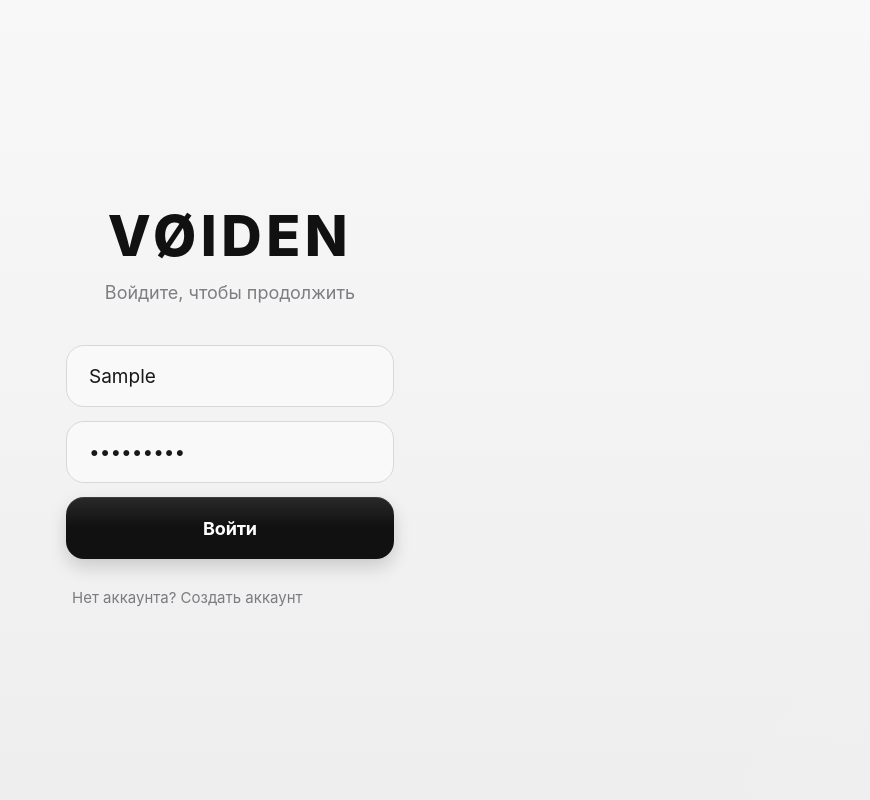
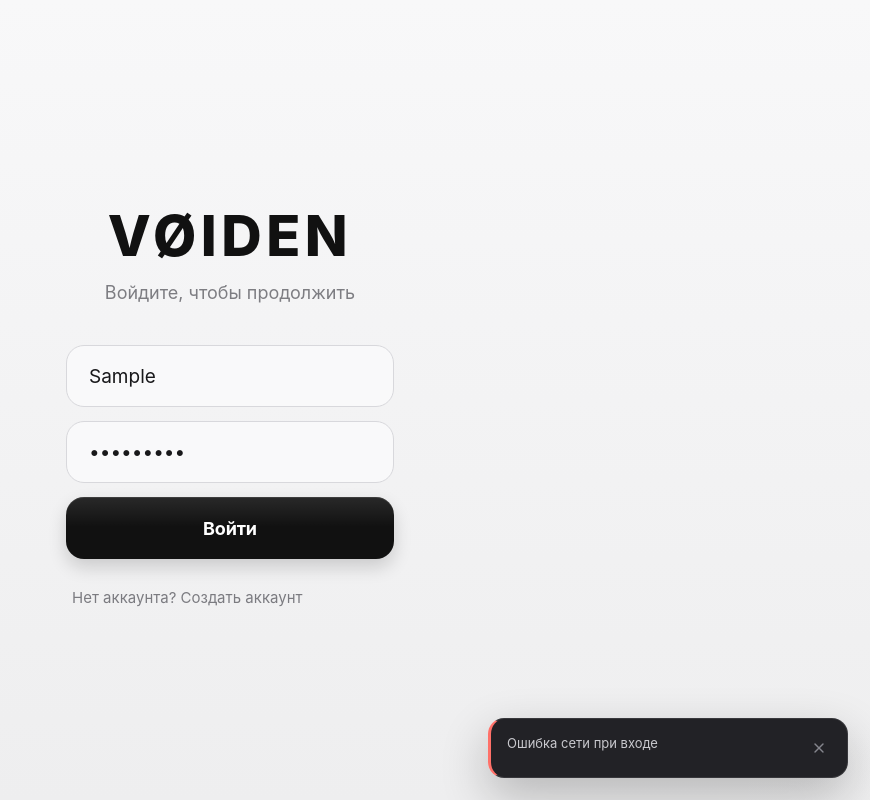
Before and after one commit to tatr12/secure-messenger, a React (Vite) app in the folder e2ee-frontend/: page / in a window 1280 px wide. Both pictures are taken after typing "Sample", "Sample123" into the empty fields and a click on the button "Войти". Shown: the whole page, without its empty margins (410-1280 px from the left). Built offline with nearby package versions, Linux system fonts and the light colour scheme; no server answers; the HTML template or start-up script is replaced by a standard one.

Commit message:
feat(frontend): render app notifications

```diff
--- a/e2ee-frontend/src/App.jsx
+++ b/e2ee-frontend/src/App.jsx
@@ -1,11 +1,11 @@
-import { useEffect, useEffectEvent, useRef, useState } from 'react';
+import { useEffect, useEffectEvent, useState } from 'react';
 import { useMessenger } from './useMessenger';
 import LoginPage from './pages/Login/LoginPage';
 import ChatPage from './pages/Chat/ChatPage';
+import ToastViewport from './ui/ToastViewport/ToastViewport';
 
 export default function App() {
   const m = useMessenger();
-  const messagesEndRef = useRef(null);
   const [verificationStatus, setVerificationStatus] = useState(null);
   const isVerificationRoute = window.location.pathname === '/verify';
   const verificationToken = isVerificationRoute
@@ -45,30 +45,11 @@ export default function App() {
     verifyEmail();
   }, [verificationToken]);
 
-  const notifySuccessfulLogin = useEffectEvent((displayName) => {
-    m.showNotification(
-      `Терминал инициализирован. Добро пожаловать, ${displayName}`,
-      'success'
-    );
-  });
-
-  // Вешаем уведомление на успешный вход/регистрацию из хука
-  useEffect(() => {
-    if (m.isLoggedIn) {
-      notifySuccessfulLogin(m.displayName);
-    }
-  }, [m.displayName, m.isLoggedIn]);
-
-  // 1. Для автопрокрутки при появлении сообщений
-  useEffect(() => {
-    messagesEndRef.current?.scrollIntoView({ behavior: 'smooth' });
-  }, [m.allMessages]);
-
   const sendActiveChatReadReceipt = useEffectEvent((username) => {
     m.sendReadReceipt(username);
   });
 
-  // 2. Для отправки отчетов о прочтении
+  // Отправляем отчёт о прочтении активного диалога.
   useEffect(() => {
     if (m.isLoggedIn && m.activeChatUser && m.wsStatus === 'online') {
       sendActiveChatReadReceipt(m.activeChatUser);
@@ -84,8 +65,7 @@ export default function App() {
     }
   };
 
-  if (!m.isLoggedIn) {
-    return (
+  const activePage = !m.isLoggedIn ? (
     <LoginPage
       isRegister={m.isRegMode}
       username={m.username}
@@ -104,8 +84,14 @@ export default function App() {
       verificationStatus={verificationStatus}
       verificationError={verificationError}
     />
+  ) : (
+    <ChatPage messenger={m} />
+  );
+
+  return (
+    <>
+      {activePage}
+      <ToastViewport toasts={m.toasts} onDismiss={m.dismissToast} />
+    </>
   );
 }
-
-  return <ChatPage messenger={m} />;
-}
--- /dev/null
+++ b/e2ee-frontend/src/ui/ToastViewport/ToastViewport.css
@@ -0,0 +1,103 @@
+.toast-viewport {
+  position: fixed;
+  right: 22px;
+  bottom: 22px;
+  z-index: 5000;
+  display: grid;
+  width: min(360px, calc(100vw - 32px));
+  gap: 10px;
+  pointer-events: none;
+}
+
+.toast-card {
+  display: flex;
+  align-items: flex-start;
+  gap: 14px;
+  padding: 15px 14px 15px 16px;
+  border: 1px solid rgba(255, 255, 255, 0.1);
+  border-left: 3px solid #8f96a3;
+  border-radius: 16px;
+  background: rgba(25, 26, 30, 0.96);
+  color: #f6f6f7;
+  box-shadow: 0 18px 48px rgba(0, 0, 0, 0.24);
+  pointer-events: auto;
+  animation: toast-enter 220ms ease both;
+  backdrop-filter: blur(20px);
+}
+
+.toast-card--success {
+  border-left-color: #64d981;
+}
+
+.toast-card--info,
+.toast-card--chat {
+  border-left-color: #8794ff;
+}
+
+.toast-card--error {
+  border-left-color: #ff7169;
+}
+
+.toast-card.is-leaving {
+  animation: toast-leave 240ms ease both;
+}
+
+.toast-card__content {
+  min-width: 0;
+  flex: 1;
+}
+
+.toast-card__content strong {
+  display: block;
+  margin-bottom: 4px;
+  font-size: 13px;
+}
+
+.toast-card__content p {
+  margin: 0;
+  color: #c9c9ce;
+  font-size: 13px;
+  line-height: 1.4;
+  overflow-wrap: anywhere;
+}
+
+.toast-card button {
+  display: grid;
+  place-items: center;
+  width: 28px;
+  height: 28px;
+  flex: 0 0 auto;
+  border: 0;
+  border-radius: 9px;
+  background: transparent;
+  color: #85868d;
+  cursor: pointer;
+}
+
+.toast-card button:hover {
+  background: rgba(255, 255, 255, 0.08);
+  color: #fff;
+}
+
+@media (max-width: 600px) {
+  .toast-viewport {
+    right: 16px;
+    bottom: 16px;
+    left: 16px;
+    width: auto;
+  }
+}
+
+@keyframes toast-enter {
+  from {
+    opacity: 0;
+    transform: translateY(10px) scale(0.98);
+  }
+}
+
+@keyframes toast-leave {
+  to {
+    opacity: 0;
+    transform: translateX(24px);
+  }
+}
--- /dev/null
+++ b/e2ee-frontend/src/ui/ToastViewport/ToastViewport.jsx
@@ -0,0 +1,36 @@
+import { X } from 'lucide-react';
+
+import './ToastViewport.css';
+
+export default function ToastViewport({ toasts = [], onDismiss }) {
+  if (toasts.length === 0) return null;
+
+  return (
+    <section
+      className="toast-viewport"
+      aria-label="Уведомления"
+      aria-live="polite"
+    >
+      {toasts.map((toast) => (
+        <article
+          className={`toast-card toast-card--${toast.type} ${
+            toast.fadeOut ? 'is-leaving' : ''
+          }`}
+          key={toast.id}
+        >
+          <div className="toast-card__content">
+            {toast.title && <strong>{toast.title}</strong>}
+            <p>{toast.message}</p>
+          </div>
+          <button
+            type="button"
+            aria-label="Закрыть уведомление"
+            onClick={() => onDismiss(toast.id)}
+          >
+            <X size={16} />
+          </button>
+        </article>
+      ))}
+    </section>
+  );
+}
```
Also changed, not shown: e2ee-frontend/src/App.css (deleted, +0 -52 lines). Lines whose indentation alone changed are shown as unchanged.
